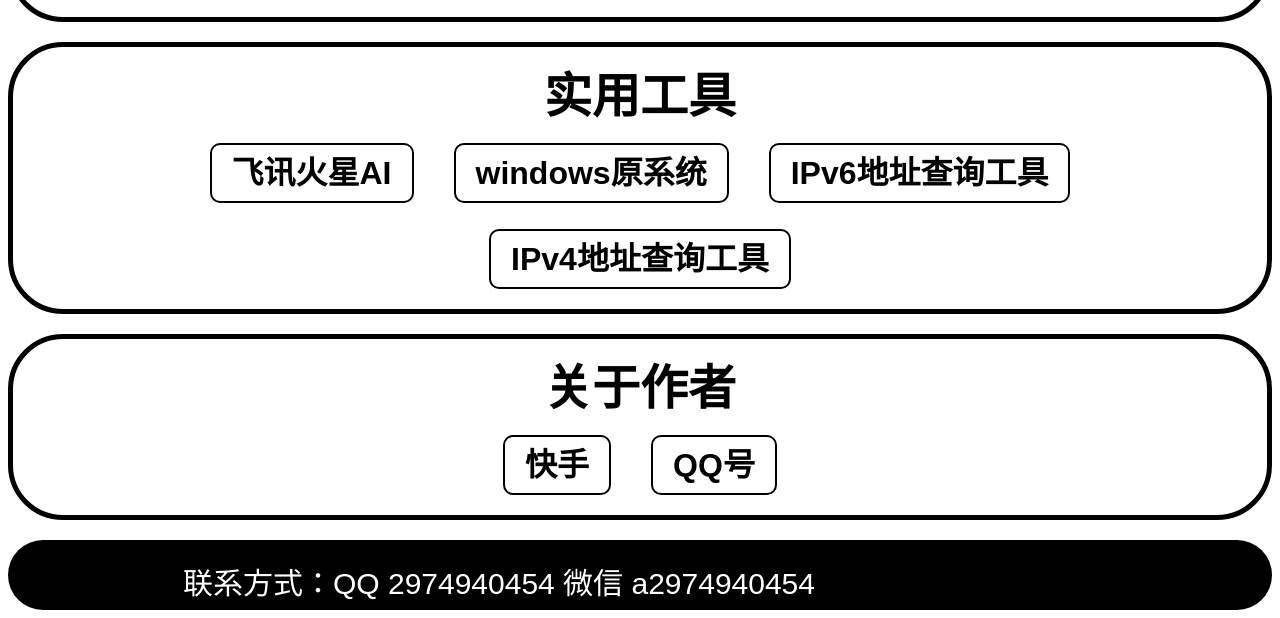
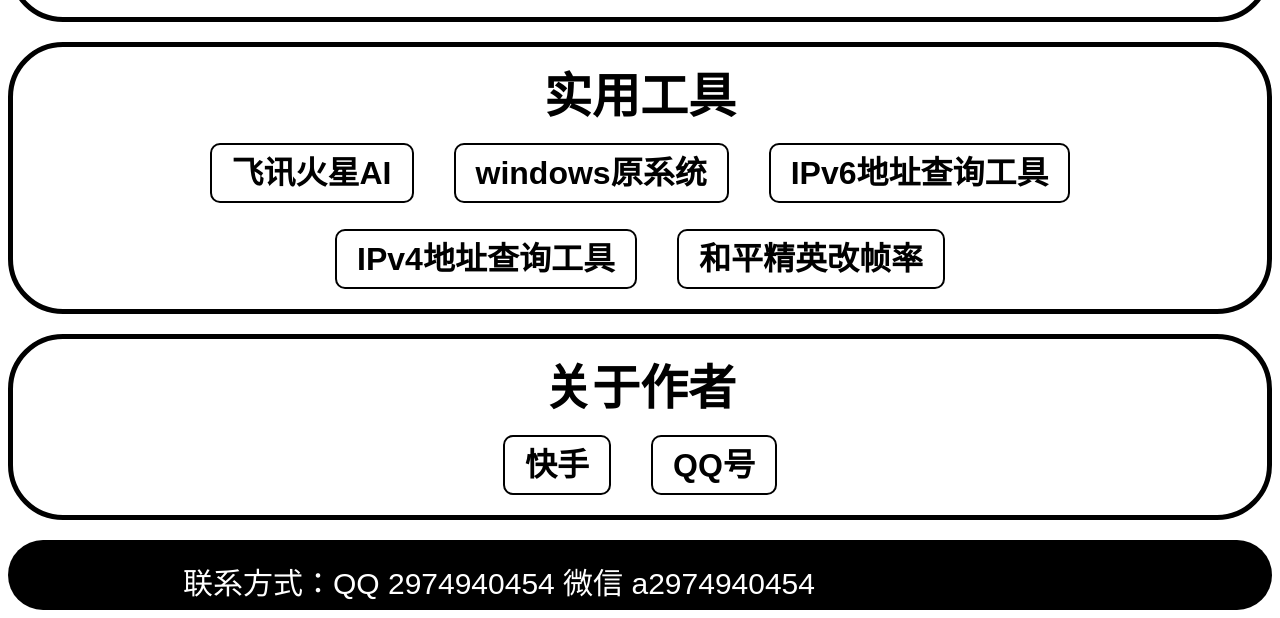
Before and after one commit to Lixiangzen/123, a plain HTML site: page index.html in a window 1280 px wide. Shown: the part 808-1426 px from the top of the page. Drawn offline with Linux system fonts and the light colour scheme.

Commit message:
Update index.html

```diff
--- a/index.html
+++ b/index.html
@@ -173,6 +173,10 @@
 				<li><!--安卓手表ADB-->
 				<a href="https://ipw.cn/ip/">IPv4地址查询工具</a>
 				</li>
+
+				<li><!--安卓手表ADB-->
+				<a href="https://www.pubgtool.cn/d/">和平精英改帧率</a>
+				</li>
 			</ul>
 			</div>
 
```
